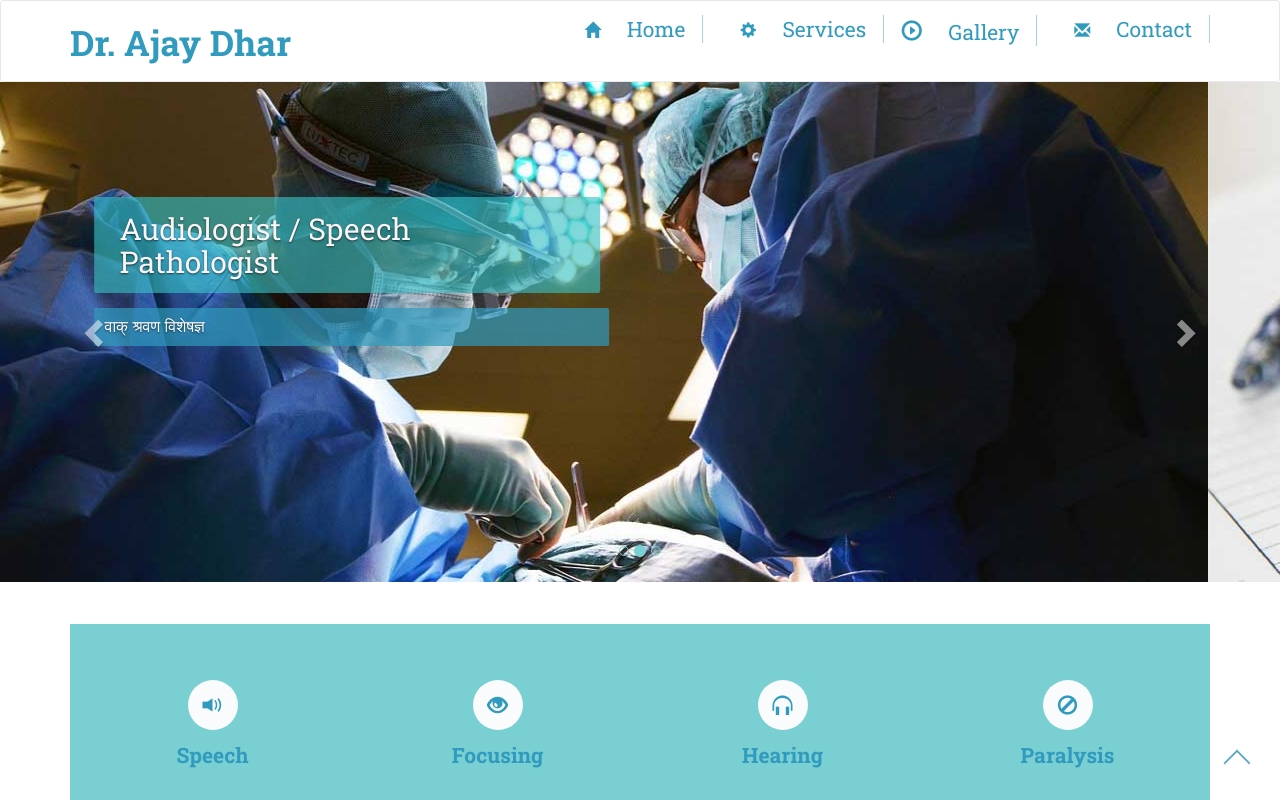
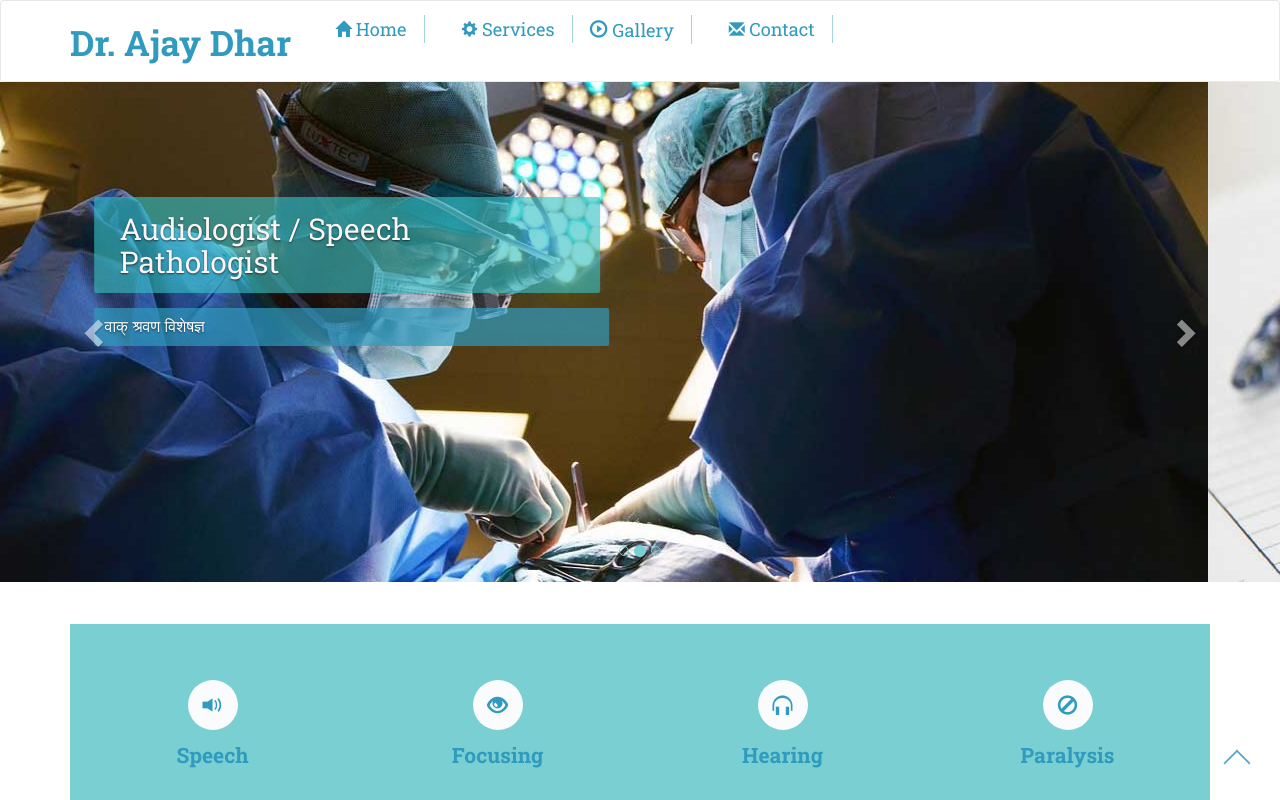
Before and after one commit to aawaaz/aawaaz.github.io, a plain HTML site: page index.html in a window 1280 px wide. Shown: the top 800 px of the page. Drawn offline with nearby package versions, Linux system fonts and the light colour scheme; files whose address does not match are found by name; a web font is replaced by a local one.

Commit message:
Update index.html

```diff
--- a/index.html
+++ b/index.html
@@ -47,31 +47,31 @@
 					</div>
 					<!-- Collect the nav links, forms, and other content for toggling -->
 					<div class="collapse navbar-collapse" id="bs-example-navbar-collapse-1">
-					<ul class="nav navbar-nav navbar-right" style="text-align:left">
+					<ul class="nav navbar-nav navbar-left" style="text-align:left">
 						<li style="text-align:left">
-						<a style="font-size:150%" href="#home" class="scroll">
-						<span class="glyphicon glyphicon-home icn_pos hm" aria-hidden="true"></span> &nbsp &nbsp
+						<a style="font-size:130%" href="#home" class="scroll">
+						<span class="glyphicon glyphicon-home icn_pos hm" aria-hidden="true"></span>
 						Home
 						</a>
 						</li>
 						<!---->
 						<li style="text-align:left">
-						<a style="font-size:150%" href="#features" class="scroll">
-						<span class="glyphicon glyphicon-cog icn_pos" aria-hidden="true"></span> &nbsp &nbsp
+						<a style="font-size:130%" href="#features" class="scroll">
+						<span class="glyphicon glyphicon-cog icn_pos" aria-hidden="true"></span>
 						Services
 						</a>
 						</li>
 						<!---->
 						<li style="text-align:left">
-						<a style="font-size:150%" href="#gallery" class="scroll">
-						<span class="glyphicon glyphicon-play-circle" aria-hidden="true"></span> &nbsp &nbsp
+						<a style="font-size:130%" href="#gallery" class="scroll">
+						<span class="glyphicon glyphicon-play-circle" aria-hidden="true"></span>
 						Gallery
 						</a>
 						</li>
 						<!---->
 						<li style="text-align:left">
-						<a style="font-size:150%" href="#contact" class="scroll">
-						<span class="glyphicon glyphicon-envelope icn_pos" aria-hidden="true"></span> &nbsp &nbsp
+						<a style="font-size:130%" href="#contact" class="scroll">
+						<span class="glyphicon glyphicon-envelope icn_pos" aria-hidden="true"></span>
 						Contact
 						</a>
 						</li>
```
